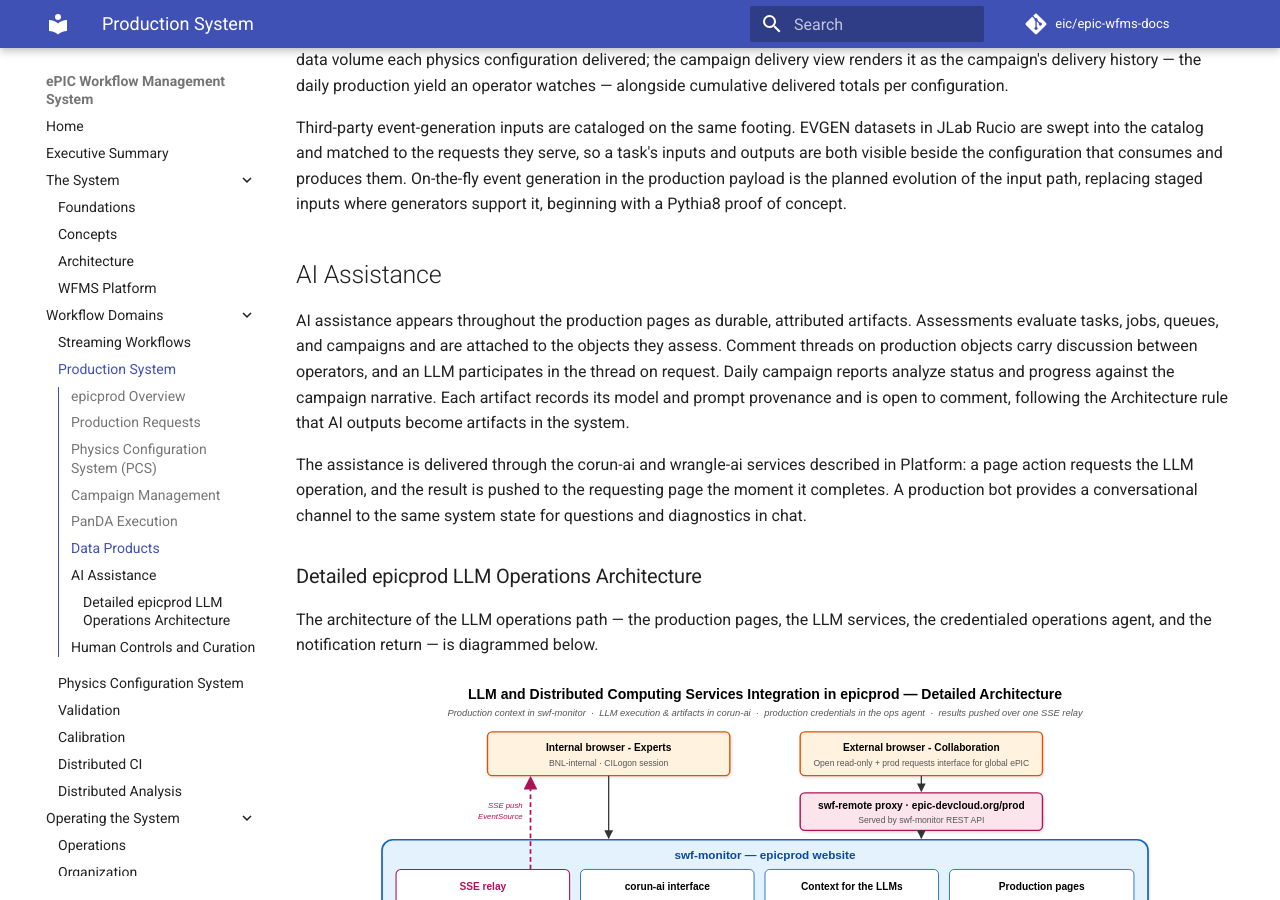
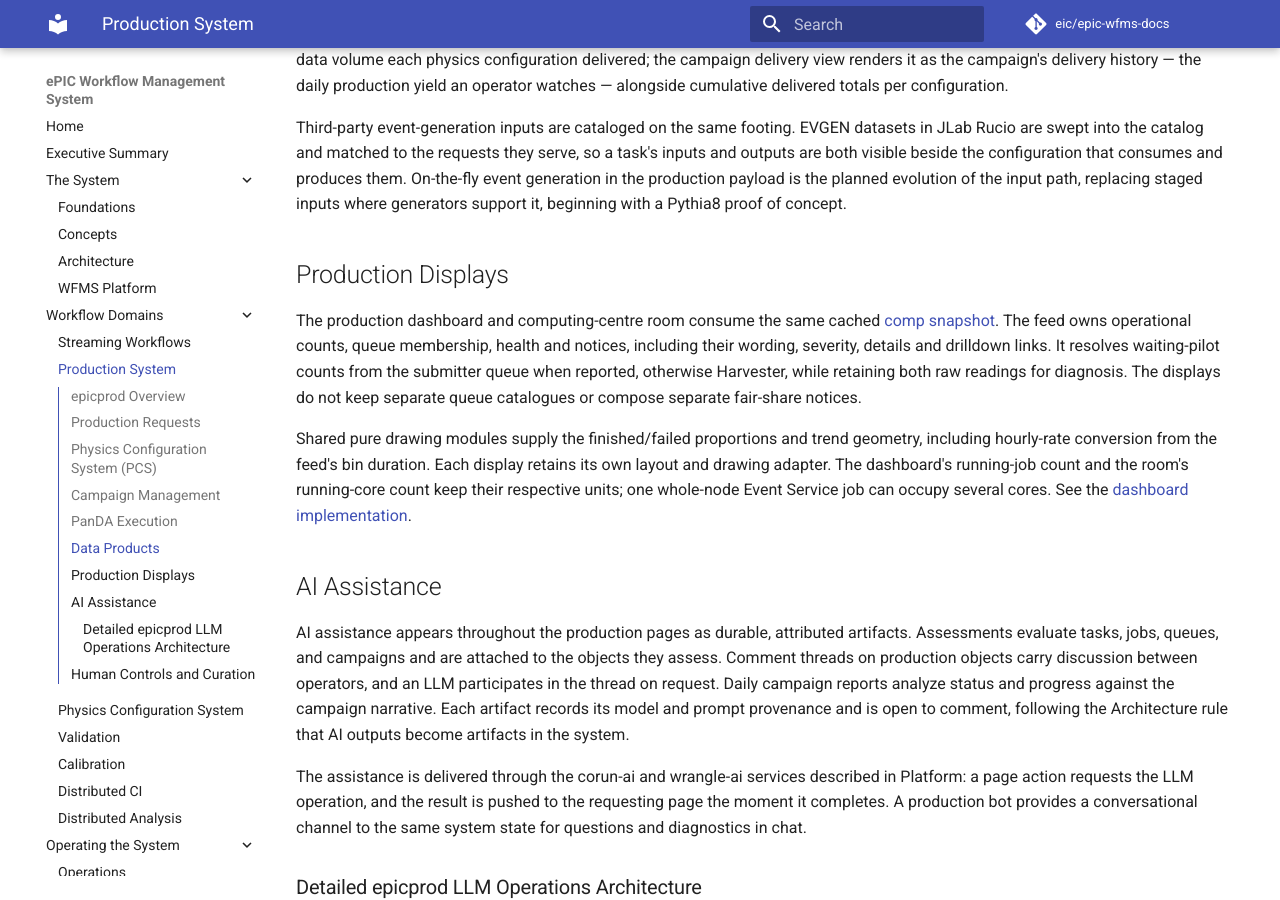
Before and after one commit to eic/epic-wfms-docs, an MkDocs documentation site: the page built from docs/production.md, in a window 1280 px wide and 900 px high, scrolled down 5271 px. Built offline with MkDocs 1.6.1 and Material for MkDocs 9.7.7, drawn with Linux system fonts in a browser that asks for light colours; comment, search, counter and statistics services are not loaded.

Commit message:
Document shared dashboard and room production data
Co-authored-by: Codex <codex@openai.com>

```diff
--- a/docs/production.md
+++ b/docs/production.md
@@ -161,6 +161,24 @@ configuration that consumes and produces them. On-the-fly event generation in th
 evolution of the input path, replacing staged inputs where generators support it, beginning with a Pythia8 proof of
 concept.
 
+## Production Displays
+
+The production dashboard and computing-centre room consume the same cached
+[comp snapshot](https://github.com/BNLNPPS/swf-monitor/blob/infra/baseline-v46/docs/COMP_SNAPSHOT.md).
+The feed owns operational counts, queue membership, health and notices,
+including their wording, severity, details and drilldown links. It resolves
+waiting-pilot counts from the submitter queue when reported, otherwise
+Harvester, while retaining both raw readings for diagnosis. The displays
+do not keep separate queue catalogues or compose separate fair-share notices.
+
+Shared pure drawing modules supply the finished/failed proportions and
+trend geometry, including hourly-rate conversion from the feed's bin
+duration. Each display retains its own layout and drawing adapter. The
+dashboard's running-job count and the room's running-core count keep their
+respective units; one whole-node Event Service job can occupy several cores.
+See the
+[dashboard implementation](https://github.com/BNLNPPS/swf-monitor/blob/infra/baseline-v46/docs/PROD_DASHBOARD.md).
+
 ## AI Assistance
 
 AI assistance appears throughout the production pages as durable, attributed artifacts. Assessments evaluate tasks,
```
